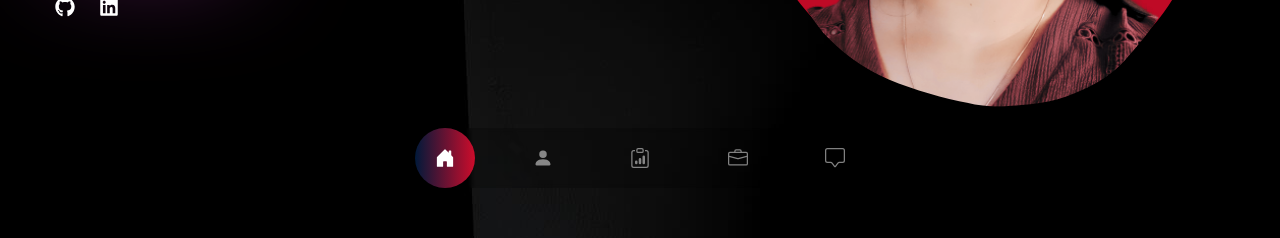
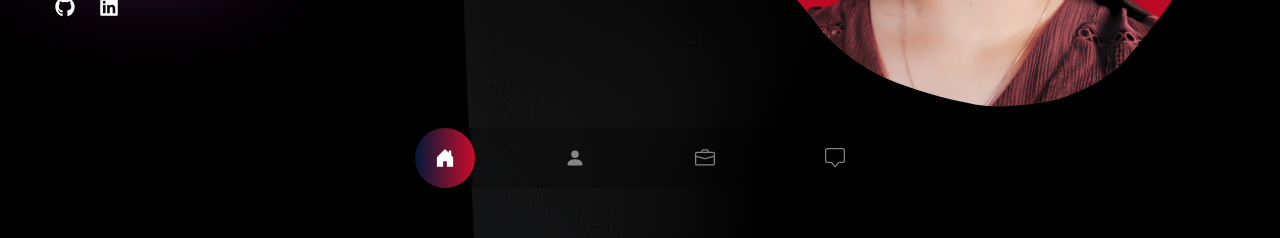
Before and after one commit to mariaRam2003/Proyecto3_stw, a React (Create React App) app in the folder portfolio/: page / in a window 1280 px wide. Shown: the part 580-818 px from the top of the page. Built offline with nearby package versions, Linux system fonts and the light colour scheme; a web font is replaced by a local one.

Commit message:
arreglillos :stuck_out_tongue:

```diff
--- a/portfolio/src/App.js
+++ b/portfolio/src/App.js
@@ -4,7 +4,6 @@ import Banner from './components/Banner';
 import Header from './components/Header';
 import Nav from './components/Nav';
 import About from './components/About';
-import Services from './components/Services';
 import Work from './components/Work';
 import Contact from './components/Contact';
 
@@ -15,7 +14,6 @@ const App = () => {
       <Banner />
       <Nav />
       <About />
-      <Services />
       <Work />
       <Contact />
       <div className='h-[4000px]'></div>
--- a/portfolio/src/components/Nav.js
+++ b/portfolio/src/components/Nav.js
@@ -2,7 +2,7 @@ import React from 'react';
 import './styles/Nav.css'
 //iconos
 import { BsHouseDoorFill, BsPersonFill } from 'react-icons/bs';
-import { BsClipboardData, BsBriefcase, BsChatSquare } from 'react-icons/bs';
+import { BsBriefcase, BsChatSquare } from 'react-icons/bs';
 //link
 import { Link } from 'react-scroll';
 
@@ -17,10 +17,6 @@ const Nav = () => {
 
             <Link to='about' activeClass='active' smooth={true} spy={true} className='nav-link'>
               <BsPersonFill />
-            </Link>
-
-            <Link to='services' activeClass='active' smooth={true} spy={true} className='nav-link'>
-              <BsClipboardData />
             </Link>
 
             <Link to='work' activeClass='active' smooth={true} spy={true} className='nav-link'>
--- a/portfolio/src/components/Services.js
+++ /dev/null
@@ -1,11 +0,0 @@
-import React from 'react';
-
-const Services = () => {
-  return (
-    <div className='section' id='services'>
-      Services
-    </div>
-  );
-};
-
-export default Services;
--- a/portfolio/src/components/styles/Nav.css
+++ b/portfolio/src/components/styles/Nav.css
@@ -23,7 +23,6 @@
     font-size: 20px;
     color: rgba(255, 255, 255, 0.5);
 }
-
 .nav-link {
     cursor: pointer;
     width: 60px;
```
Also changed, not shown: portfolio/src/components/styles/About.css (added).
